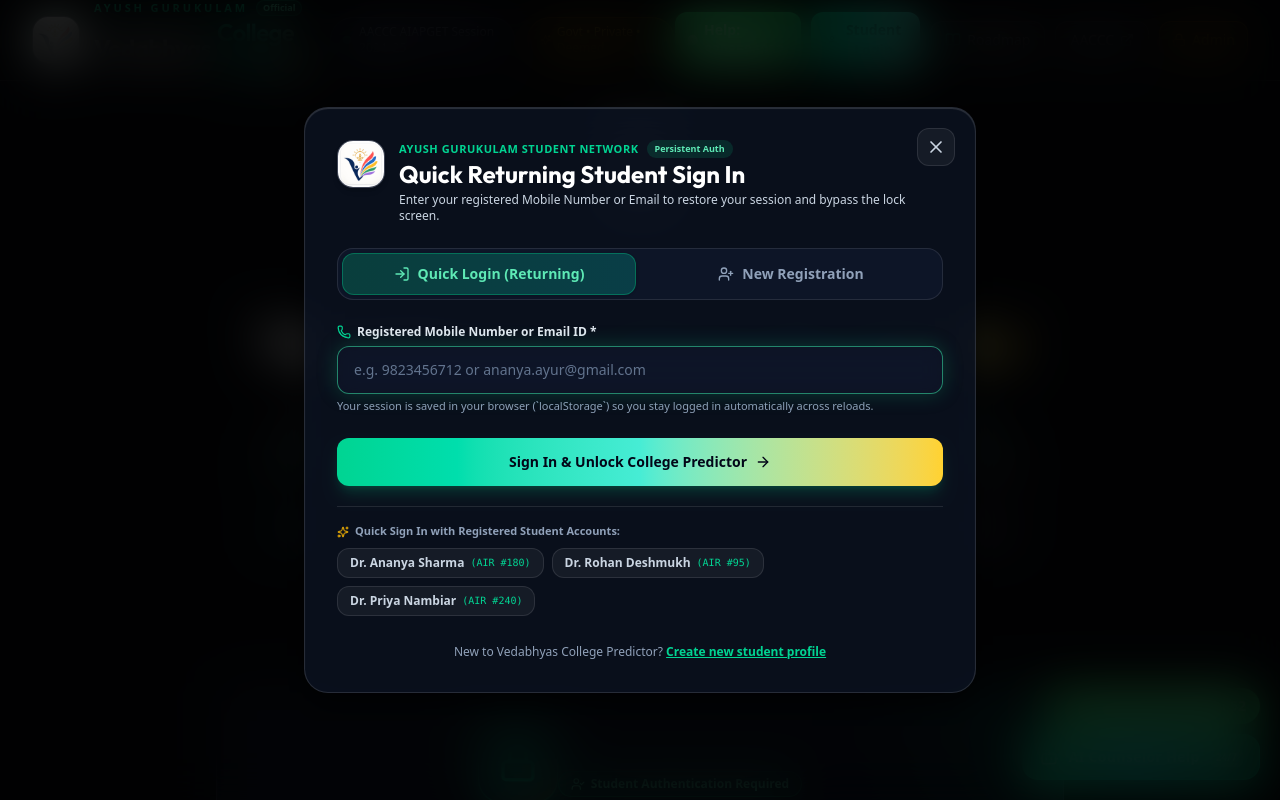
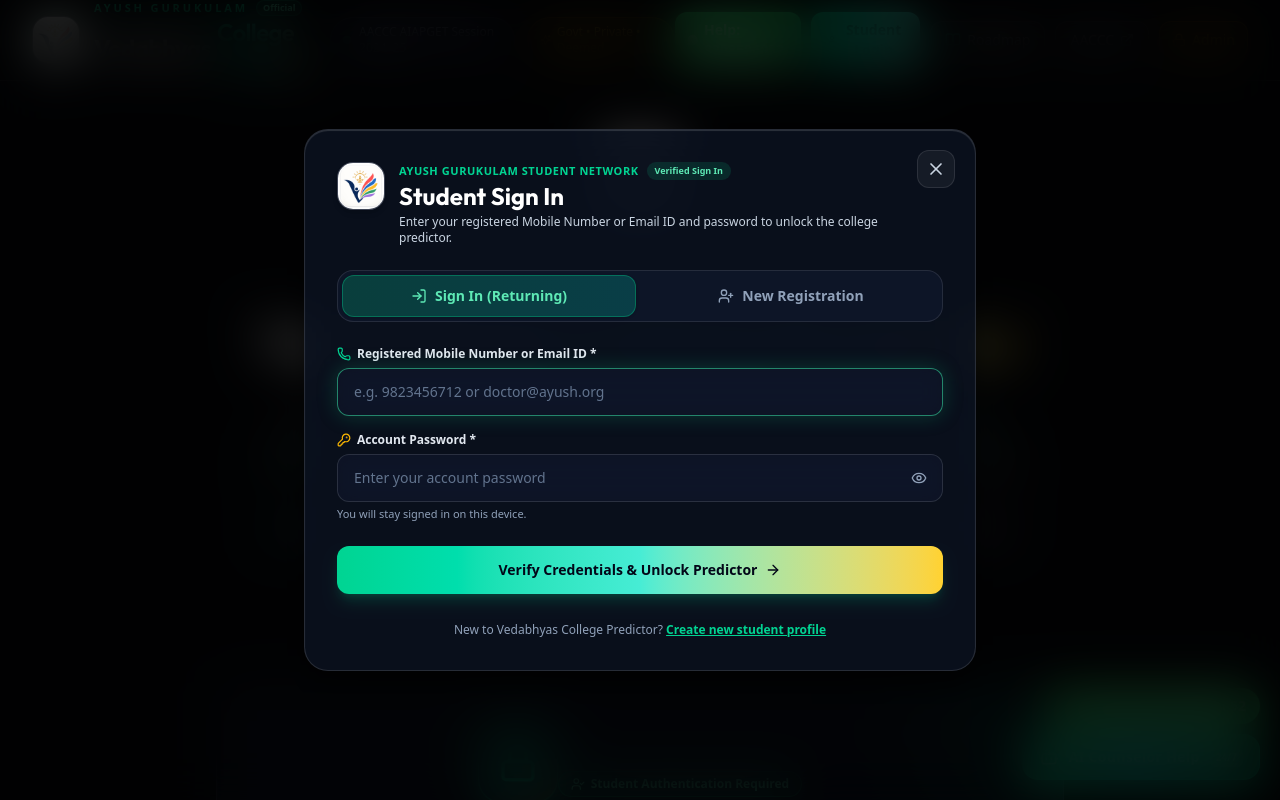
Before and after one commit to drdipali/vedabhyas-college-predictor, a React (Vite) app: page / in a window 1280 px wide. Both pictures are taken after a click on the button "Student Login". Shown: the top 800 px of the page. Built offline with nearby package versions, Linux system fonts and the light colour scheme.

Commit message:
security: require password for student sign in & registration, remove one-click demo accounts, clean UI text

```diff
--- a/src/components/StudentAuthModal.tsx
+++ b/src/components/StudentAuthModal.tsx
@@ -2,8 +2,7 @@ import React, { useState } from 'react';
 import type { StudentProfile, Category, PreparationMethod } from '../types';
 import {
   saveStudentProfile,
-  findStudentByContact,
-  getStoredStudents,
+  authenticateStudent,
   normalizePhone
 } from '../data/mockStudents';
 import {
@@ -23,7 +22,10 @@ import {
   UserPlus,
   ArrowRight,
   AlertCircle,
-  CheckCircle2
+  CheckCircle2,
+  KeyRound,
+  Eye,
+  EyeOff
 } from 'lucide-react';
 import confetti from 'canvas-confetti';
 import { BrandLogo } from './BrandLogo';
@@ -81,6 +83,8 @@ export const StudentAuthModal: React.FC<StudentAuthModalProps> = ({
 
   // Quick Login state
   const [loginIdentifier, setLoginIdentifier] = useState('');
+  const [loginPassword, setLoginPassword] = useState('');
+  const [showLoginPassword, setShowLoginPassword] = useState(false);
   const [loginError, setLoginError] = useState('');
   const [loginSuccessNotice, setLoginSuccessNotice] = useState('');
 
@@ -88,6 +92,8 @@ export const StudentAuthModal: React.FC<StudentAuthModalProps> = ({
   const [fullName, setFullName] = useState(existingStudent?.fullName || '');
   const [mobileNumber, setMobileNumber] = useState(existingStudent?.mobileNumber || '');
   const [email, setEmail] = useState(existingStudent?.email || '');
+  const [regPassword, setRegPassword] = useState(existingStudent?.password || '');
+  const [showRegPassword, setShowRegPassword] = useState(false);
   const [bamsCollege, setBamsCollege] = useState(existingStudent?.bamsCollege || '');
   const [bamsState, setBamsState] = useState(existingStudent?.bamsState || 'Maharashtra');
   const [passingYear, setPassingYear] = useState<number>(existingStudent?.passingYear || 2024);
@@ -113,22 +119,29 @@ export const StudentAuthModal: React.FC<StudentAuthModalProps> = ({
 
   if (!isOpen) return null;
 
-  // 1. Quick Returning Student Login Handler
+  // 1. Password-Protected Returning Student Login Handler
   const handleQuickLogin = (e: React.FormEvent) => {
     e.preventDefault();
     setLoginError('');
     setLoginSuccessNotice('');
 
     const query = loginIdentifier.trim();
+    const pwd = loginPassword.trim();
+
     if (!query) {
       setLoginError('Please enter your registered Mobile Number or Email ID.');
       return;
     }
+    if (!pwd) {
+      setLoginError('Please enter your account password.');
+      return;
+    }
 
-    const matched = findStudentByContact(query);
-    if (matched) {
-      setLoginSuccessNotice(`Welcome back, ${matched.fullName}! Unlocking predictor...`);
-      saveStudentProfile(matched); // writes to localStorage for persistence
+    const authResult = authenticateStudent(query, pwd);
+    if (authResult.student) {
+      const student = authResult.student;
+      setLoginSuccessNotice(`Welcome back, ${student.fullName}! Unlocking predictor...`);
+      saveStudentProfile(student); // writes to localStorage for persistent session
 
       try {
         confetti({
@@ -142,17 +155,15 @@ export const StudentAuthModal: React.FC<StudentAuthModalProps> = ({
       }
 
       setTimeout(() => {
-        onSuccess(matched);
+        onSuccess(student);
         onClose();
-      }, 400);
+      }, 350);
     } else {
-      setLoginError(
-        `No existing student profile found for "${query}". If you are signing in for the first time, click "New Registration" to create your profile.`
-      );
+      setLoginError(authResult.error || 'Authentication failed. Please verify your credentials.');
     }
   };
 
-  // 2. Full Student Registration Handler
+  // 2. Full Student Registration Handler with Required Password
   const handleRegSubmit = (e: React.FormEvent) => {
     e.preventDefault();
     setRegErrorMsg('');
@@ -169,6 +180,10 @@ export const StudentAuthModal: React.FC<StudentAuthModalProps> = ({
       }
       if (!email.trim() || !email.includes('@')) {
         setRegErrorMsg('Please enter a valid email address');
+        return;
+      }
+      if (!regPassword || regPassword.trim().length < 6) {
+        setRegErrorMsg('Please create an account password with at least 6 characters');
         return;
       }
       if (!bamsCollege.trim()) {
@@ -190,6 +205,7 @@ export const StudentAuthModal: React.FC<StudentAuthModalProps> = ({
       fullName: fullName.trim().startsWith('Dr.') ? fullName.trim() : `Dr. ${fullName.trim()}`,
       email: email.trim().toLowerCase(),
       mobileNumber: mobileNumber.trim(),
+      password: regPassword.trim(),
       bamsCollege: bamsCollege.trim(),
       bamsState,
       passingYear: Number(passingYear),
@@ -220,9 +236,6 @@ export const StudentAuthModal: React.FC<StudentAuthModalProps> = ({
 
     onClose();
   };
-
-  // Demo accounts for quick test
-  const demoAccounts = getStoredStudents().slice(0, 3);
 
   return (
     <div
@@ -256,20 +269,20 @@ export const StudentAuthModal: React.FC<StudentAuthModalProps> = ({
                 Ayush Gurukulam Student Network
               </span>
               <span className="px-2 py-0.5 rounded-full text-[9px] font-semibold bg-emerald-500/15 text-emerald-300">
-                Persistent Auth
+                Verified Sign In
               </span>
             </div>
             <h3 id="auth-modal-title" className="text-xl sm:text-2xl font-bold text-white font-['Outfit']">
               {existingStudent
                 ? 'Update Your Student Profile'
                 : authMode === 'login'
-                ? 'Quick Returning Student Sign In'
-                : 'Student Profile Setup & Registration'}
+                ? 'Student Sign In'
+                : 'Student Registration & Profile Setup'}
             </h3>
             <p className="text-xs text-slate-300 mt-0.5">
               {authMode === 'login'
-                ? 'Enter your registered Mobile Number or Email to restore your session and bypass the lock screen.'
-                : 'Enter your mobile, email, BAMS college, and AIAPGET rank to unlock the predictor.'}
+                ? 'Enter your registered Mobile Number or Email ID and password to unlock the college predictor.'
+                : 'Enter your contact, password, BAMS college, and AIAPGET rank to unlock the predictor.'}
             </p>
           </div>
         </div>
@@ -290,7 +303,7 @@ export const StudentAuthModal: React.FC<StudentAuthModalProps> = ({
               }`}
             >
               <LogIn className="w-4 h-4" />
-              <span>Quick Login (Returning)</span>
+              <span>Sign In (Returning)</span>
             </button>
 
             <button
@@ -311,7 +324,7 @@ export const StudentAuthModal: React.FC<StudentAuthModalProps> = ({
           </div>
         )}
 
-        {/* TAB 1: QUICK RETURNING STUDENT LOGIN */}
+        {/* TAB 1: PASSWORD-PROTECTED RETURNING STUDENT LOGIN */}
         {authMode === 'login' && !existingStudent && (
           <div className="space-y-5 animate-fadeIn">
 
@@ -332,7 +345,7 @@ export const StudentAuthModal: React.FC<StudentAuthModalProps> = ({
                     }}
                     className="mt-1.5 text-xs text-amber-300 hover:underline font-bold flex items-center gap-1 cursor-pointer"
                   >
-                    <span>Click here to register with this details</span>
+                    <span>Click here to create a new profile</span>
                     <ArrowRight className="w-3.5 h-3.5" />
                   </button>
                 </div>
@@ -347,27 +360,55 @@ export const StudentAuthModal: React.FC<StudentAuthModalProps> = ({
             )}
 
             <form onSubmit={handleQuickLogin} className="space-y-4">
+              {/* Identifier Field */}
               <div>
                 <label className="block text-xs font-semibold text-slate-200 mb-1.5 flex items-center gap-1.5">
                   <Phone className="w-3.5 h-3.5 text-emerald-400" />
                   <span>Registered Mobile Number or Email ID *</span>
                 </label>
+                <input
+                  type="text"
+                  placeholder="e.g. 9823456712 or doctor@ayush.org"
+                  value={loginIdentifier}
+                  onChange={(e) => {
+                    setLoginIdentifier(e.target.value);
+                    if (loginError) setLoginError('');
+                  }}
+                  autoFocus
+                  required
+                  className="w-full h-12 px-4 text-sm rounded-xl glass-input text-white placeholder-slate-500 focus:outline-none focus:border-emerald-400 font-medium"
+                />
+              </div>
+
+              {/* Password Field */}
+              <div>
+                <label className="block text-xs font-semibold text-slate-200 mb-1.5 flex items-center gap-1.5">
+                  <KeyRound className="w-3.5 h-3.5 text-amber-400" />
+                  <span>Account Password *</span>
+                </label>
                 <div className="relative">
                   <input
-                    type="text"
-                    placeholder="e.g. 9823456712 or ananya.ayur@gmail.com"
-                    value={loginIdentifier}
+                    type={showLoginPassword ? 'text' : 'password'}
+                    placeholder="Enter your account password"
+                    value={loginPassword}
                     onChange={(e) => {
-                      setLoginIdentifier(e.target.value);
+                      setLoginPassword(e.target.value);
                       if (loginError) setLoginError('');
                     }}
-                    autoFocus
                     required
-                    className="w-full h-12 px-4 text-sm rounded-xl glass-input text-white placeholder-slate-500 focus:outline-none focus:border-emerald-400 font-medium"
+                    className="w-full h-12 px-4 pr-11 text-sm rounded-xl glass-input text-white placeholder-slate-500 focus:outline-none focus:border-emerald-400 font-medium"
                   />
+                  <button
+                    type="button"
+                    onClick={() => setShowLoginPassword(!showLoginPassword)}
+                    className="absolute right-3 top-1/2 -translate-y-1/2 text-slate-400 hover:text-white p-1 cursor-pointer"
+                    aria-label={showLoginPassword ? 'Hide password' : 'Show password'}
+                  >
+                    {showLoginPassword ? <EyeOff className="w-4 h-4" /> : <Eye className="w-4 h-4" />}
+                  </button>
                 </div>
                 <span className="text-[11px] text-slate-400 mt-1 block">
-                  Your session is saved in your browser (`localStorage`) so you stay logged in automatically across reloads.
+                  You will stay signed in on this device.
                 </span>
               </div>
 
@@ -376,42 +417,11 @@ export const StudentAuthModal: React.FC<StudentAuthModalProps> = ({
                   type="submit"
                   className="w-full h-12 rounded-xl bg-gradient-to-r from-emerald-400 via-teal-300 to-amber-300 text-slate-950 font-bold text-sm flex items-center justify-center gap-2 hover:opacity-95 shadow-lg shadow-emerald-500/20 transition-all cursor-pointer"
                 >
-                  <span>Sign In & Unlock College Predictor</span>
+                  <span>Verify Credentials & Unlock Predictor</span>
                   <ArrowRight className="w-4 h-4" />
                 </button>
               </div>
             </form>
-
-            {/* Quick One-Click Demo Logins */}
-            {demoAccounts.length > 0 && (
-              <div className="pt-4 border-t border-white/10">
-                <div className="text-[11px] font-semibold text-slate-400 mb-2 flex items-center gap-1.5">
-                  <Sparkles className="w-3 h-3 text-amber-400" />
-                  <span>Quick Sign In with Registered Student Accounts:</span>
-                </div>
-                <div className="flex flex-wrap gap-2">
-                  {demoAccounts.map((std) => (
-                    <button
-                      key={std.id}
-                      type="button"
-                      onClick={() => {
-                        setLoginIdentifier(std.mobileNumber);
-                        setLoginSuccessNotice(`Signing in as ${std.fullName}...`);
-                        setTimeout(() => {
-                          saveStudentProfile(std);
-                          onSuccess(std);
-                          onClose();
-                        }, 300);
-                      }}
-                      className="px-3 py-1.5 rounded-xl bg-white/5 hover:bg-emerald-500/15 border border-white/10 hover:border-emerald-500/30 text-xs text-slate-300 hover:text-emerald-300 transition-all cursor-pointer flex items-center gap-1.5"
-                    >
-                      <span className="font-semibold">{std.fullName}</span>
-                      <span className="text-[10px] text-emerald-400 font-mono">(AIR #{std.aiapgetRank})</span>
-                    </button>
-                  ))}
-                </div>
-              </div>
-            )}
 
             <div className="text-center pt-2">
               <p className="text-xs text-slate-400">
@@ -444,13 +454,13 @@ export const StudentAuthModal: React.FC<StudentAuthModalProps> = ({
                 }`}
               >
                 <span className="w-5 h-5 rounded-full bg-slate-800 flex items-center justify-center text-[10px]">1</span>
-                <span>Contact & BAMS College</span>
+                <span>Contact & Security</span>
               </button>
 
               <button
                 type="button"
                 onClick={() => {
-                  if (fullName && mobileNumber && email) setActiveStep(2);
+                  if (fullName && mobileNumber && email && regPassword) setActiveStep(2);
                 }}
                 className={`py-2 px-3 rounded-lg font-semibold flex items-center justify-center gap-2 transition-all cursor-pointer ${
                   activeStep === 2
@@ -472,7 +482,7 @@ export const StudentAuthModal: React.FC<StudentAuthModalProps> = ({
 
             <form onSubmit={handleRegSubmit} className="space-y-4">
 
-              {/* STEP 1: Contact & BAMS College Details */}
+              {/* STEP 1: Contact, Security & BAMS College Details */}
               {activeStep === 1 && (
                 <div className="space-y-4 animate-fadeIn">
 
@@ -507,13 +517,13 @@ export const StudentAuthModal: React.FC<StudentAuthModalProps> = ({
                         required
                         className="w-full h-11 px-3.5 text-sm font-mono rounded-xl glass-input text-white placeholder-slate-500"
                       />
-                      <span className="text-[10px] text-slate-400">Used for persistent login & counseling alerts</span>
+                      <span className="text-[10px] text-slate-400">Used for login & counseling alerts</span>
                     </div>
 
                     <div>
                       <label className="block text-xs font-medium text-slate-300 mb-1 flex items-center gap-1.5">
                         <Mail className="w-3.5 h-3.5 text-teal-400" />
-                        <span>Email Address (Official Login) *</span>
+                        <span>Email Address (Login ID) *</span>
                       </label>
                       <input
                         type="email"
@@ -523,8 +533,38 @@ export const StudentAuthModal: React.FC<StudentAuthModalProps> = ({
                         required
                         className="w-full h-11 px-3.5 text-sm rounded-xl glass-input text-white placeholder-slate-500"
                       />
-                      <span className="text-[10px] text-slate-400">Used for seat allotment report delivery</span>
+                      <span className="text-[10px] text-slate-400">Used for allotment reports & notifications</span>
                     </div>
+                  </div>
+
+                  {/* Create Password Field */}
+                  <div>
+                    <label className="block text-xs font-medium text-slate-300 mb-1 flex items-center gap-1.5">
+                      <KeyRound className="w-3.5 h-3.5 text-amber-400" />
+                      <span>Create Account Password (Min. 6 characters) *</span>
+                    </label>
+                    <div className="relative">
+                      <input
+                        type={showRegPassword ? 'text' : 'password'}
+                        placeholder="Enter a secure password (minimum 6 characters)"
+                        value={regPassword}
+                        onChange={(e) => setRegPassword(e.target.value)}
+                        required
+                        minLength={6}
+                        className="w-full h-11 px-3.5 pr-11 text-sm rounded-xl glass-input text-white placeholder-slate-500 font-mono tracking-wider"
+                      />
+                      <button
+                        type="button"
+                        onClick={() => setShowRegPassword(!showRegPassword)}
+                        className="absolute right-3 top-1/2 -translate-y-1/2 text-slate-400 hover:text-white p-1 cursor-pointer"
+                        aria-label={showRegPassword ? 'Hide password' : 'Show password'}
+                      >
+                        {showRegPassword ? <EyeOff className="w-4 h-4" /> : <Eye className="w-4 h-4" />}
+                      </button>
+                    </div>
+                    <span className="text-[10px] text-slate-400 mt-0.5 block">
+                      You will stay signed in on this device.
+                    </span>
                   </div>
 
                   {/* BAMS College Name */}
@@ -603,14 +643,14 @@ export const StudentAuthModal: React.FC<StudentAuthModalProps> = ({
                         onClick={() => setAuthMode('login')}
                         className="text-xs text-slate-400 hover:text-emerald-300 underline cursor-pointer"
                       >
-                        ← Back to Quick Login
+                        ← Back to Sign In
                       </button>
                     )}
                     <button
                       type="submit"
                       className="ml-auto px-6 py-2.5 rounded-xl bg-gradient-to-r from-emerald-400 to-teal-300 text-slate-950 font-bold text-xs sm:text-sm flex items-center gap-2 hover:opacity-95 shadow-md cursor-pointer"
                     >
-                      <span>Continue to Exam Preparation Details</span>
+                      <span>Continue to AIAPGET Details</span>
                       <ChevronRight className="w-4 h-4" />
                     </button>
                   </div>
@@ -756,7 +796,7 @@ export const StudentAuthModal: React.FC<StudentAuthModalProps> = ({
                       onClick={() => setActiveStep(1)}
                       className="px-4 py-2.5 rounded-xl bg-white/5 hover:bg-white/10 text-xs text-slate-300 cursor-pointer"
                     >
-                      ← Back to Contact
+                      ← Back to Contact & Password
                     </button>
 
                     <button
--- a/src/types/index.ts
+++ b/src/types/index.ts
@@ -69,5 +69,6 @@ export interface StudentProfile {
   prepDurationMonths: number;
   targetSpecialty: string;
   counselingAssistanceRequired: boolean;
+  password?: string;
   registeredAt: string;
 }
```
Also changed, not shown: src/data/mockStudents.ts (+48 -3 lines).
